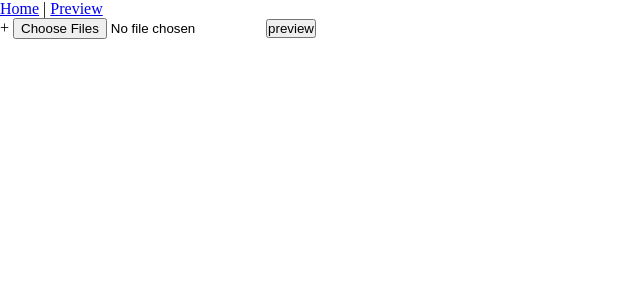
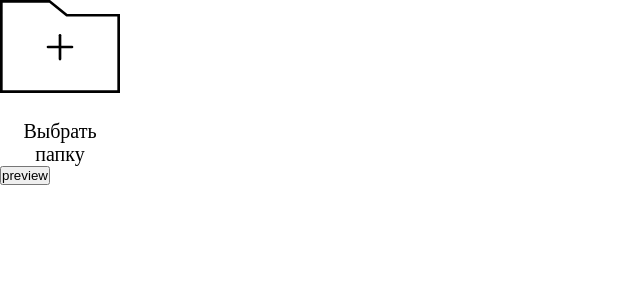
Before and after one commit to jambackie/uploadpreview, a Vue app: page / in a window 1280 px wide. Shown: the top 300 px of the page, without its empty margins (0-640 px from the left). Built offline with nearby package versions, Linux system fonts and the light colour scheme.

Commit message:
create AddFiles.vue component

```diff
--- a/src/App.vue
+++ b/src/App.vue
@@ -1,7 +1,3 @@
 <template>
-  <nav>
-    <router-link to="/">Home</router-link> |
-    <router-link to="/preview">Preview</router-link>
-  </nav>
   <router-view />
 </template>
--- /dev/null
+++ b/src/components/AddFiles.vue
@@ -0,0 +1,35 @@
+<template>
+  <label class="option" :style="src">
+    <input
+      class="option__input"
+      type="file"
+      @change="previewFiles"
+      webkitdirectory
+      directory
+      multiple
+    />
+    <slot></slot>
+  </label>
+</template>
+
+<script>
+import { mapMutations } from 'vuex'
+
+export default {
+  name: 'AddFiles',
+
+  data() {
+    return {
+      src: `--bg: url(${require('../assets/svg/sprite.svg')}#folder)`,
+    }
+  },
+
+  methods: {
+    ...mapMutations('files', ['setFiles']),
+    previewFiles(event) {
+      const files = Object.values(event.target.files)
+      this.setFiles(files)
+    },
+  },
+}
+</script>
--- a/src/styles.scss
+++ b/src/styles.scss
@@ -4,6 +4,35 @@
   margin: 0;
   padding: 0;
   box-sizing: border-box;
+}
+
+.option {
+  display: block;
+
+  &__input {
+    display: block;
+    width: 0;
+    height: 0;
+    overflow: hidden;
+    opacity: 0;
+  }
+
+  &::before {
+    content: '';
+    display: block;
+    width: 100%;
+    padding-top: 100%;
+    background: var(--bg) no-repeat;
+  }
+}
+
+.home {
+
+  &__add {
+    width: 120px;
+    text-align: center;
+    font-size: 20px;
+  }
 }
 
 .preview {
--- a/src/views/HomeView.vue
+++ b/src/views/HomeView.vue
@@ -1,30 +1,17 @@
 <template>
-  <div>
-    <label>
-      +
-      <input
-        type="file"
-        @change="previewFiles"
-        webkitdirectory
-        directory
-        multiple
-      />
-    </label>
+  <div class="home">
+    <AddFiles class="home__add">Выбрать папку</AddFiles>
     <button @click="toPreview">preview</button>
   </div>
 </template>
 
 <script>
-import { mapMutations } from 'vuex'
+import AddFiles from '@/components/AddFiles.vue'
+
 export default {
   name: 'HomeView',
-
+  components: { AddFiles },
   methods: {
-    ...mapMutations('files', ['setFiles']),
-    previewFiles(event) {
-      const files = Object.values(event.target.files)
-      this.setFiles(files)
-    },
     toPreview() {
       this.$router.push('preview')
     },
```
